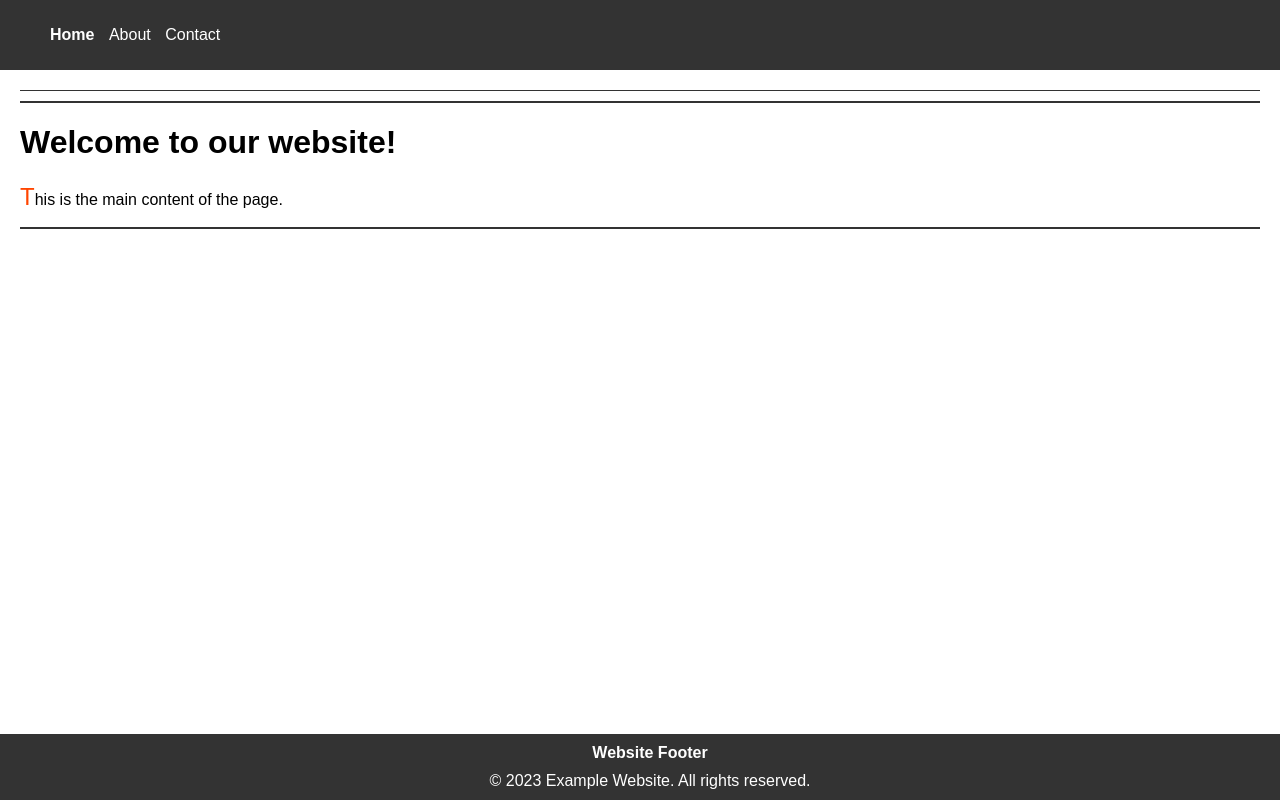
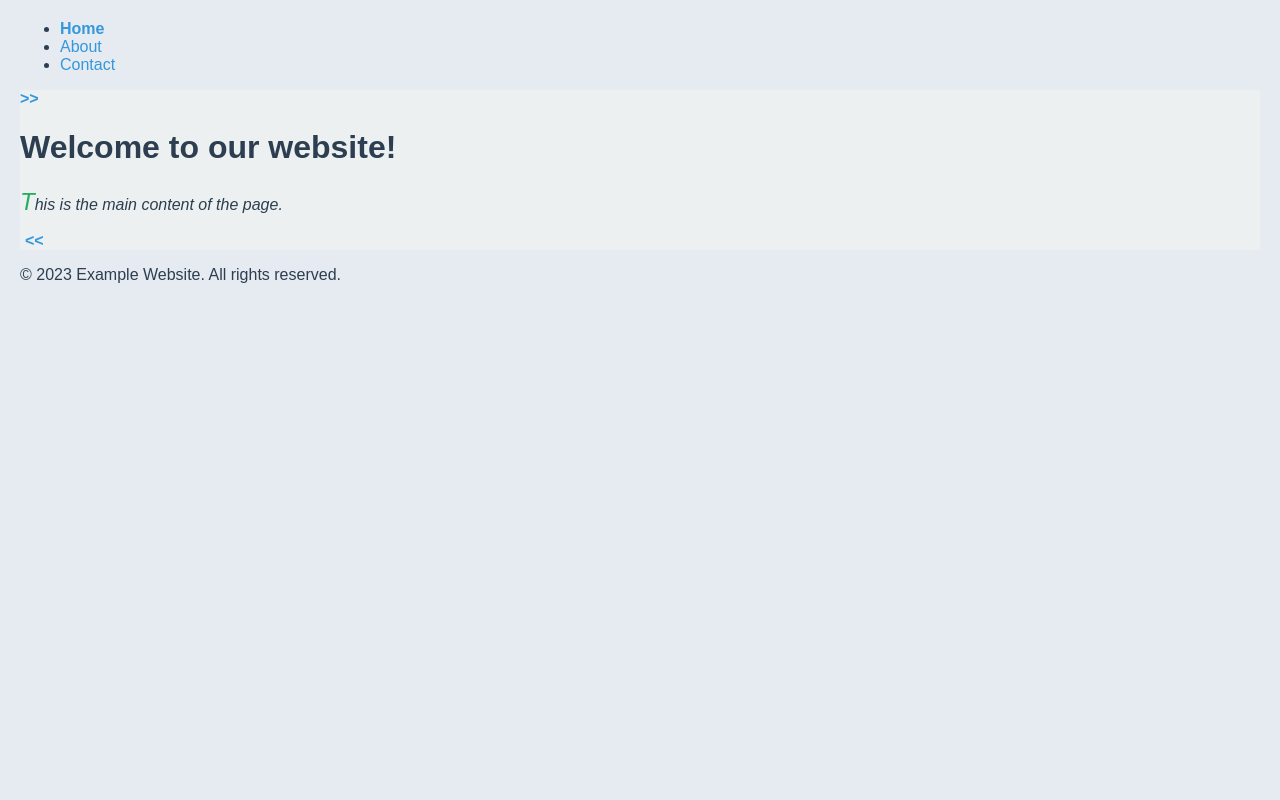
Before and after one commit to OcrainAlexandru/assg3, a plain HTML site: page index.html in a window 1280 px wide. Drawn offline with Linux system fonts and the light colour scheme.

Commit message:
Update style.css

```diff
--- a/style.css
+++ b/style.css
@@ -1,116 +1,106 @@
-/* Apply styles to the nav-bar class */
-.nav-bar {
-    background-color: #333;
-    color: #fff;
-    padding: 10px;
+body {
+    font-family: 'Raleway', sans-serif;
+    margin: 20px;
+    padding: 0;
+    background-color: #e6eaf1;
+    color: #2c3e50;
 }
 
-  /* Apply styles to the content class */
-  .content {
-    margin: 20px;
+header {
+    text-align: center;
+    margin-bottom: 20px;
+    color: #3498db;
 }
 
-  /* Apply styles to the footer class */
-  .footer {
-    background-color: #333;
-    color: #fff;
-    text-align: center;
-    padding: 10px;
-    position: fixed;
-    bottom: 0;
-    width: 100%;
+section {
+    margin-bottom: 40px;
 }
 
-  /* Descendant selector: Apply styles to 'a' elements within the nav-bar class */
-  .nav-bar a {
-    color: #fff;
+iframe,
+.styled-div {
+    width: 100%;
+    max-width: 800px;
+    margin: 0 auto;
+    display: block;
+}
+
+.styled-div {
+    height: 200px;
+    background-color: #f39c12;
+    padding: 20px;
+    box-sizing: border-box;
+    border: 2px solid #d35400;
+    border-radius: 12px;
+}
+
+.highlighted-text {
+    color: #e74c3c;
+    font-weight: bold;
+}
+
+hr {
+    margin: 40px 0;
+    border: 0;
+    border-top: 2px solid #bdc3c7;
+}
+
+/* Combinator styles */
+
+/* Descendant Selector */
+.nav-bar ul li a {
+    color: #3498db;
     text-decoration: none;
 }
 
-  /* Child selector: Apply styles to 'li' elements that are direct children of the ul within the nav-bar class */
-  .nav-bar > ul > li {
-    display: inline-block;
-    margin-right: 10px;
+/* Child Selector */
+.content > h2 {
+    color: #27ae60;
 }
 
-  /* Adjacent sibling selector: Apply styles to the content class that directly follows the nav-bar class */
-  .nav-bar + .content {
-    border-top: 1px solid #333;
+/* Adjacent Sibling Selector */
+.content + section > h2 {
+    color: #e74c3c;
 }
 
-  /* Descendant selector: Apply styles to 'p' elements within the content class */
-  .content p {
-    font-size: 16px;
-  }
-
-  /* Descendant selector: Apply styles to 'p' elements within the footer class */
-  .footer p {
-    margin: 0;
-  }
-
-  /* Additional styles for better visibility */
-  body {
-    font-family: Arial, sans-serif;
-    margin: 0;
-  }
-
-  /* Style the links within the footer */
-  .footer a {
-    color: #fff;
-    text-decoration: underline;
-  }
-
-
 /* Pseudo-classes */
-/* Apply styles to the first 'li' element within the nav-bar class */
 .nav-bar li:first-child {
     font-weight: bold;
 }
 
-  /* Apply styles to the last 'li' element within the nav-bar class */
-  .nav-bar li:last-child {
-    margin-right: 0;
+.content p:last-child {
+    font-style: italic;
 }
 
-  /* Apply styles to 'a' elements within the nav-bar class when hovered */
-  .nav-bar a:hover {
-    text-decoration: underline;
+.styled-div:hover {
+    background-color: #f7ca18;
 }
 
-  /* Apply styles to 'p' elements within the content class when the parent is hovered */
-  .content:hover p {
-    color: #ff4500; /* Change text color to orange on hover */
+/* Target the second section */
+.content:nth-child(2) {
+    background-color: #ecf0f1;
 }
 
 /* Pseudo-elements */
-  /* Add a double border above and below the content class */
-  .content::before,
-  .content::after {
-    content: "";
-    display: block;
-    height: 2px;
-    background-color: #333;
-    margin: 10px 0;
+.content::before {
+    content: ">>";
+    color: #3498db;
+    font-weight: bold;
+    margin-right: 5px;
 }
 
-  /* Style the first line of the content class */
-  .content::first-line {
+.content::after {
+    content: "<<";
+    color: #3498db;
     font-weight: bold;
+    margin-left: 5px;
 }
 
-  /* Style the first letter of each paragraph within the content class */
+.styled-div p::first-line {
+    font-size: 18px;
+    color: #e74c3c;
+}
+
 .content p::first-letter {
     font-size: 24px;
-    color: #ff4500; /* Change the color of the first letter */
+    color: #27ae60;
 }
-
-  /* Style the content within the footer class using the before pseudo-element */
-  .footer::before {
-    content: "Website Footer";
-    display: block;
-    font-weight: bold;
-    margin-bottom: 10px;
-    color: #fff;
-  }
-
-  /* Additional styles... */
```
Lines whose indentation alone changed are shown as unchanged.
